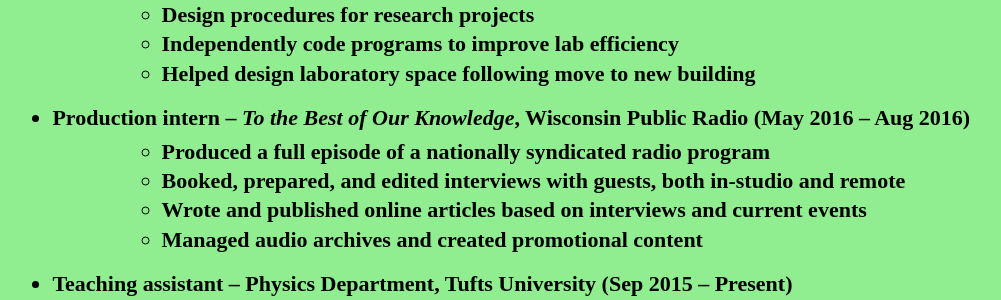
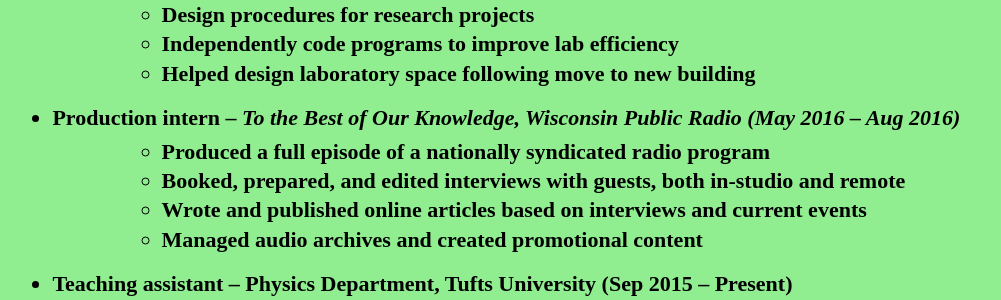
Before and after one commit to johncmerfeld/johncmerfeld.github.io, a PHP site: page /resume.html in a window 1280 px wide. Shown: the part 241-541 px from the top of the page, without its empty margins (92-1093 px from the left). Run offline with PHP 8.4, Linux system fonts and the light colour scheme.

Commit message:
removed styling elements from resume

```diff
--- a/personalstyle.css
+++ b/personalstyle.css
@@ -59,3 +59,6 @@
 		font-style: oblique;
 		font-family: serif;
 	}
+	.title {
+		font-style:italic;
+	}
--- a/resume.html
+++ b/resume.html
@@ -22,7 +22,7 @@
 				<li> Helped design laboratory space following move to new building </li>
 			</ul>
 			</li>
-			<li>Production intern – <em>To the Best of Our Knowledge</em>, Wisconsin Public Radio (May 2016 – Aug 2016) <ul>
+			<li>Production intern – <span class="title">To the Best of Our Knowledge, Wisconsin Public Radio (May 2016 – Aug 2016) </span><ul>
 				<li> Produced a full episode of a nationally syndicated radio program </li>
 				<li>Booked, prepared, and edited interviews with guests, both in-studio and remote</li>
 				<li>Wrote and published online articles based on interviews and current events</li>
```
